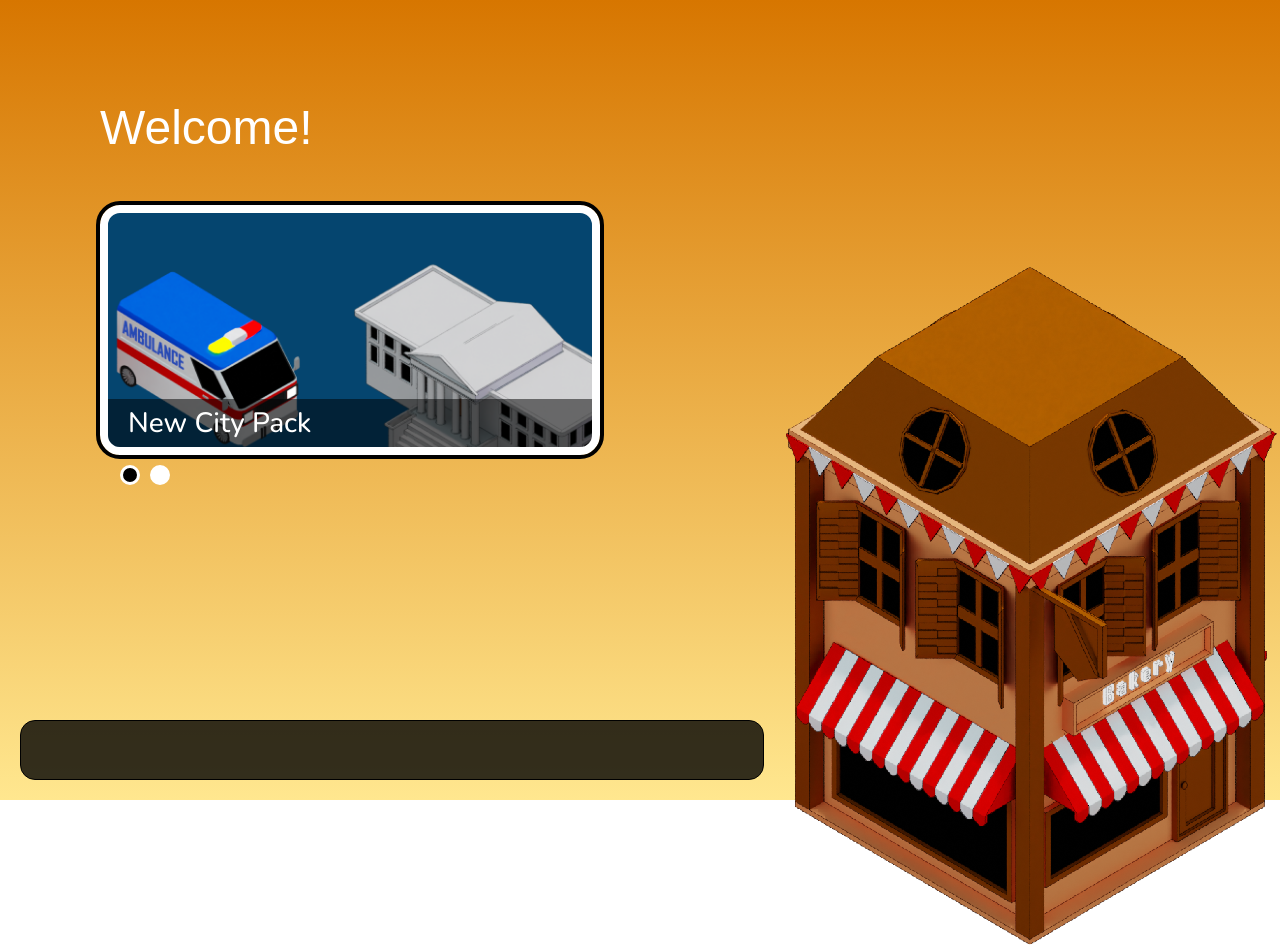
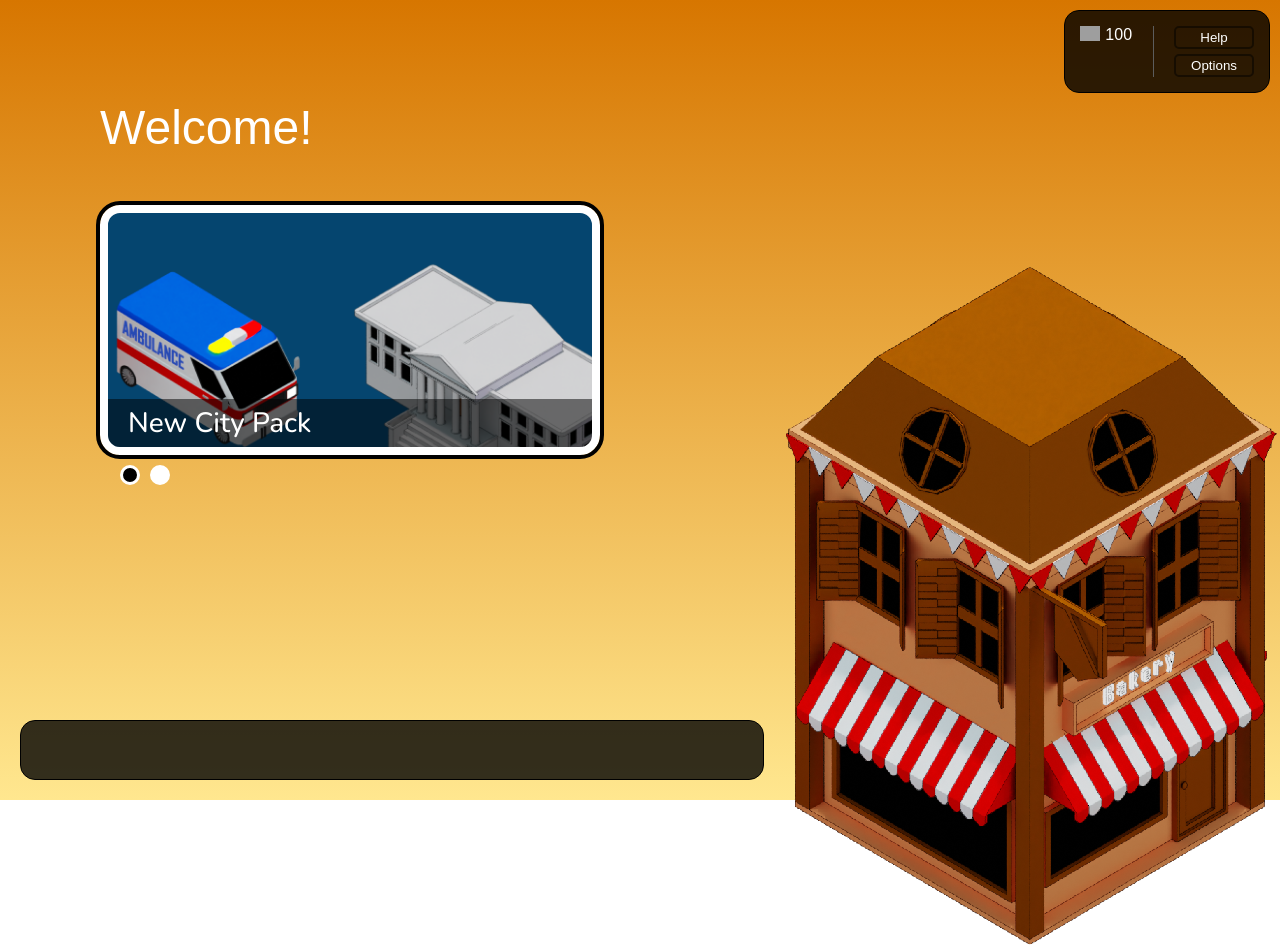
Before and after one commit to belicfr/react-iso-engine, a React (Vite) app: page / in a window 1280 px wide. Built offline with nearby package versions, Linux system fonts and the light colour scheme; grey boxes are pictures that could not be loaded; a web font is replaced by a local one.

Commit message:
feat: create TopOptions and implement it

```diff
--- /dev/null
+++ b/src/game/gui/top-options/TopOptions.css
@@ -0,0 +1,32 @@
+.top-options__container {
+  position: fixed;
+  top: 10px;
+  right: 10px;
+  background-color: rgba(0, 0, 0, 0.8);
+  border: solid 1px black;
+  border-radius: 15px;
+  padding: 15px;
+  width: fit-content;
+  display: flex;
+  column-gap: 20px;
+}
+.top-options__container > .top-options__currencies {
+  display: flex;
+  flex-direction: column;
+  row-gap: 10px;
+}
+.top-options__container > .top-options__currencies > div {
+  display: flex;
+  column-gap: 5px;
+}
+.top-options__container > .top-options__separator {
+  width: 2px;
+  background-color: #5c5c5c;
+}
+.top-options__container > .top-options__actions {
+  display: flex;
+  flex-direction: column;
+  row-gap: 5px;
+}
+
+/*# sourceMappingURL=TopOptions.css.map */
--- /dev/null
+++ b/src/game/gui/top-options/TopOptions.sass
@@ -0,0 +1,35 @@
+.top-options__container
+  position: fixed
+  top: 10px
+  right: 10px
+
+  background-color: rgba(0 0 0 / .8)
+
+  border: solid 1px black
+  border-radius: 15px
+
+  padding: 15px
+
+  width: fit-content
+
+  display: flex
+  column-gap: 20px
+
+  > .top-options__currencies
+    display: flex
+    flex-direction: column
+    row-gap: 10px
+
+    > div
+      display: flex
+      column-gap: 5px
+
+  > .top-options__separator
+    width: 2px
+
+    background-color: #5c5c5c
+
+  > .top-options__actions
+    display: flex
+    flex-direction: column
+    row-gap: 5px
--- /dev/null
+++ b/src/game/gui/top-options/TopOptions.tsx
@@ -0,0 +1,33 @@
+import {FC} from "react";
+import "./TopOptions.css";
+import {CrownsIcon} from "../../../frameworks/icons/CrownsIcon.tsx";
+import {SmallButton} from "../buttons/SmallButton.tsx";
+
+type Props = object;
+
+export const TopOptions: FC<Props> = props => {
+  return (
+    <>
+      <div className="top-options__container">
+        <div className="top-options__currencies">
+          <div className="top-options__credits">
+            <CrownsIcon size="20px" />
+            100
+          </div>
+        </div>
+
+        <div className="top-options__separator"></div>
+
+        <div className="top-options__actions">
+          <SmallButton>
+            Help
+          </SmallButton>
+
+          <SmallButton color="secondary">
+            Options
+          </SmallButton>
+        </div>
+      </div>
+    </>
+  );
+};
--- a/src/game/hotel-view/HotelView.tsx
+++ b/src/game/hotel-view/HotelView.tsx
@@ -2,6 +2,7 @@ import {FC} from "react";
 import "./HotelView.css";
 import {PromotionCarousel} from "./promotion-carousel/PromotionCarousel.tsx";
 import {NavigationBar} from "../gui/navbar/NavigationBar.tsx";
+import {TopOptions} from "../gui/top-options/TopOptions.tsx";
 
 type Props = object;
 
@@ -10,6 +11,8 @@ export const HotelView: FC<Props> = props => {
     <>
       <div className="hotel-view__container">
         <div className="hotel-view__content">
+          <TopOptions />
+
           <h1 className="welcome-title">
             Welcome!
           </h1>
```
Also changed, not shown: 1 other file (tests, documents, lock files or other folders).
